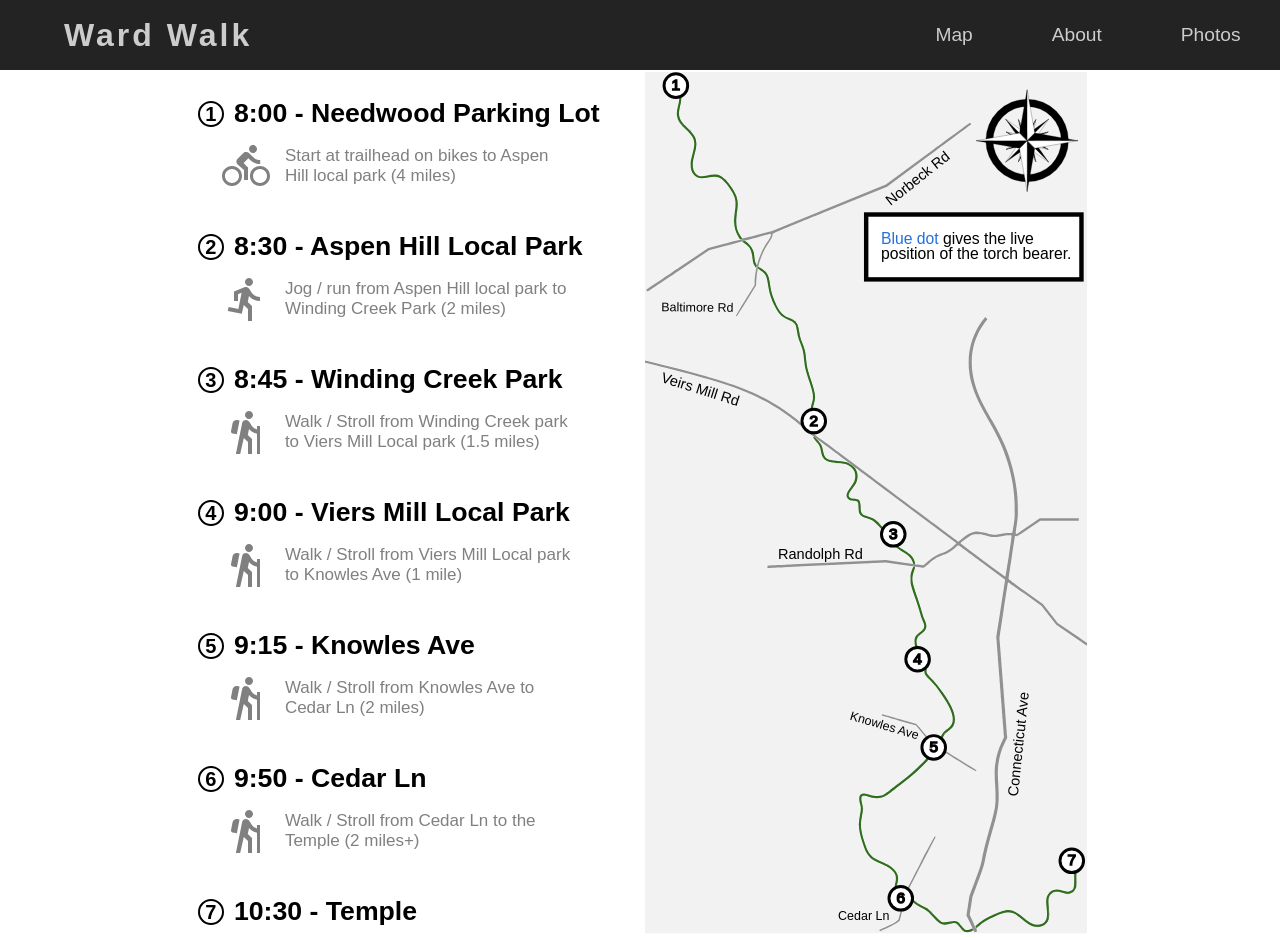
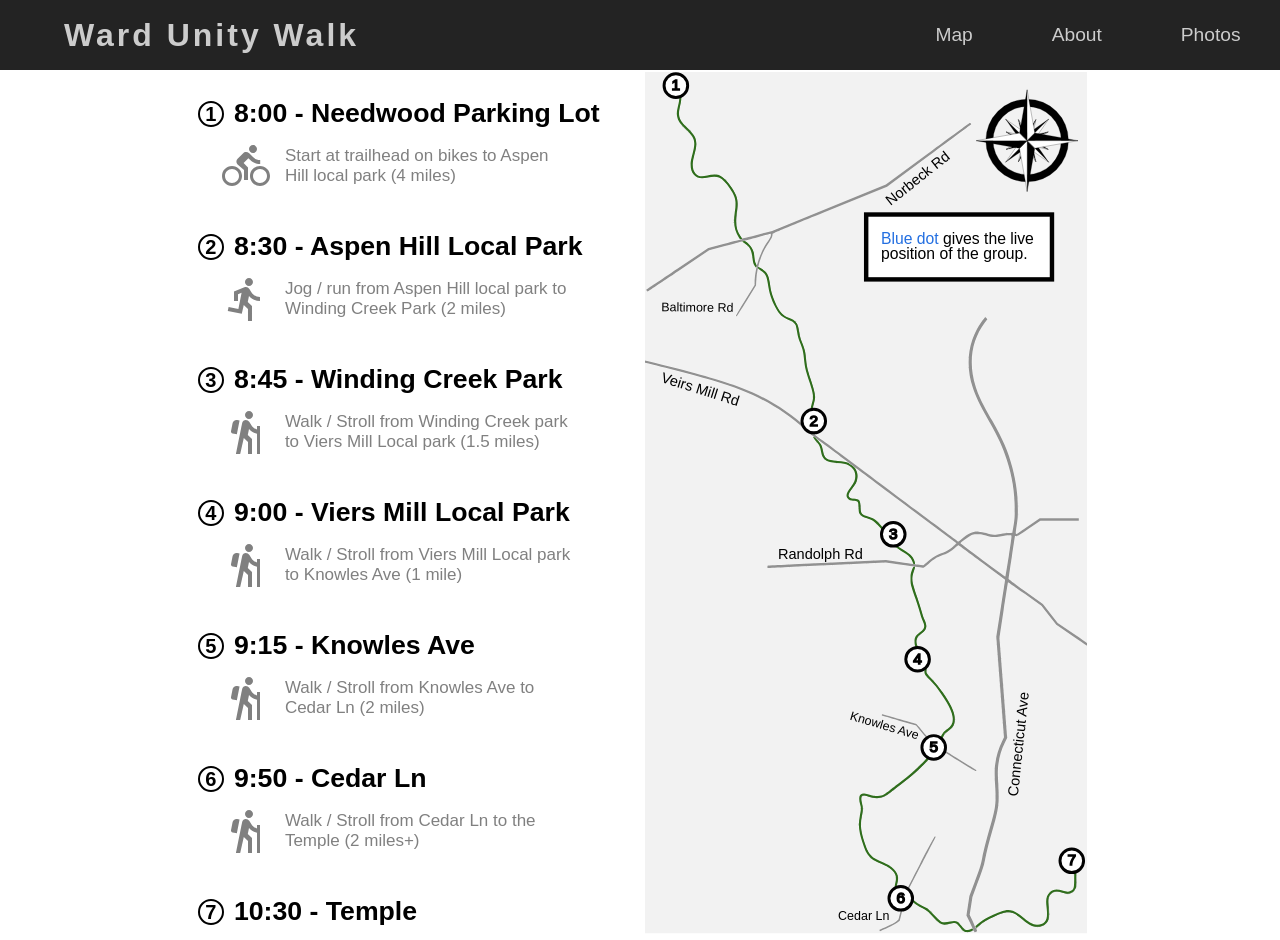
Before and after one commit to KCErb/ward-walk, a plain HTML site: page index.html in a window 1280 px wide. Drawn offline with nearby package versions, Linux system fonts and the light colour scheme; no server answers.

Commit message:
update text box

```diff
--- a/index.html
+++ b/index.html
@@ -321,7 +321,7 @@
   </style>
 
   <header class="page-header">
-    <h1 class="logo">Ward Walk</h1>
+    <h1 class="logo">Ward Unity Walk</h1>
     <ul class="nav">
       <!-- <li class="navlink"><a href="#" data-micromodal-trigger="contact-modal">Contact</a></li> -->
       <!-- <li class="navlink"><a href="#" id="tracker-navlink">Tracker</a></li> -->
@@ -469,12 +469,12 @@
       style="font-size:4.23333px;stroke-width:0.264583"
       x="90.485283"
       y="289.3848">Cedar Ln</tspan></text>
-    <rect style="fill:white;stroke-width:1.5px;stroke:black;" x="100" y="50" width="73" height="22"></rect>
+    <rect style="fill:white;stroke-width:1.5px;stroke:black;" x="100" y="50" width="63" height="22"></rect>
     <text x="105" y="60" style="font-size: 4pt">
       <tspan style="fill:hsl(216, 76%, 51%);">Blue dot</tspan><tspan> gives the live</tspan>
     </text>
     <text x="105" y="65" style="font-size: 4pt">
-      <tspan>position of the torch bearer.</tspan>
+      <tspan>position of the group.</tspan>
     </text>
     <g
     id="g4850"
```
